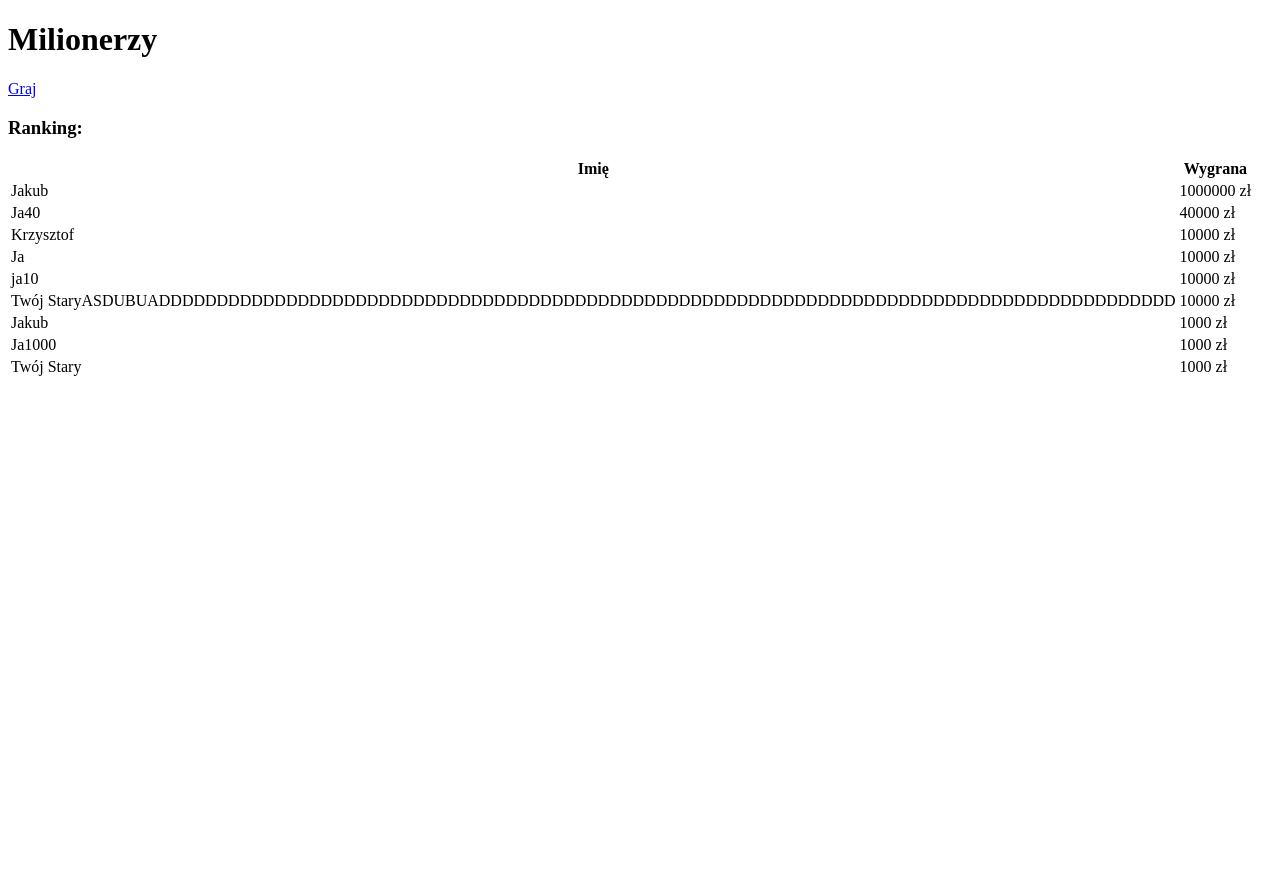
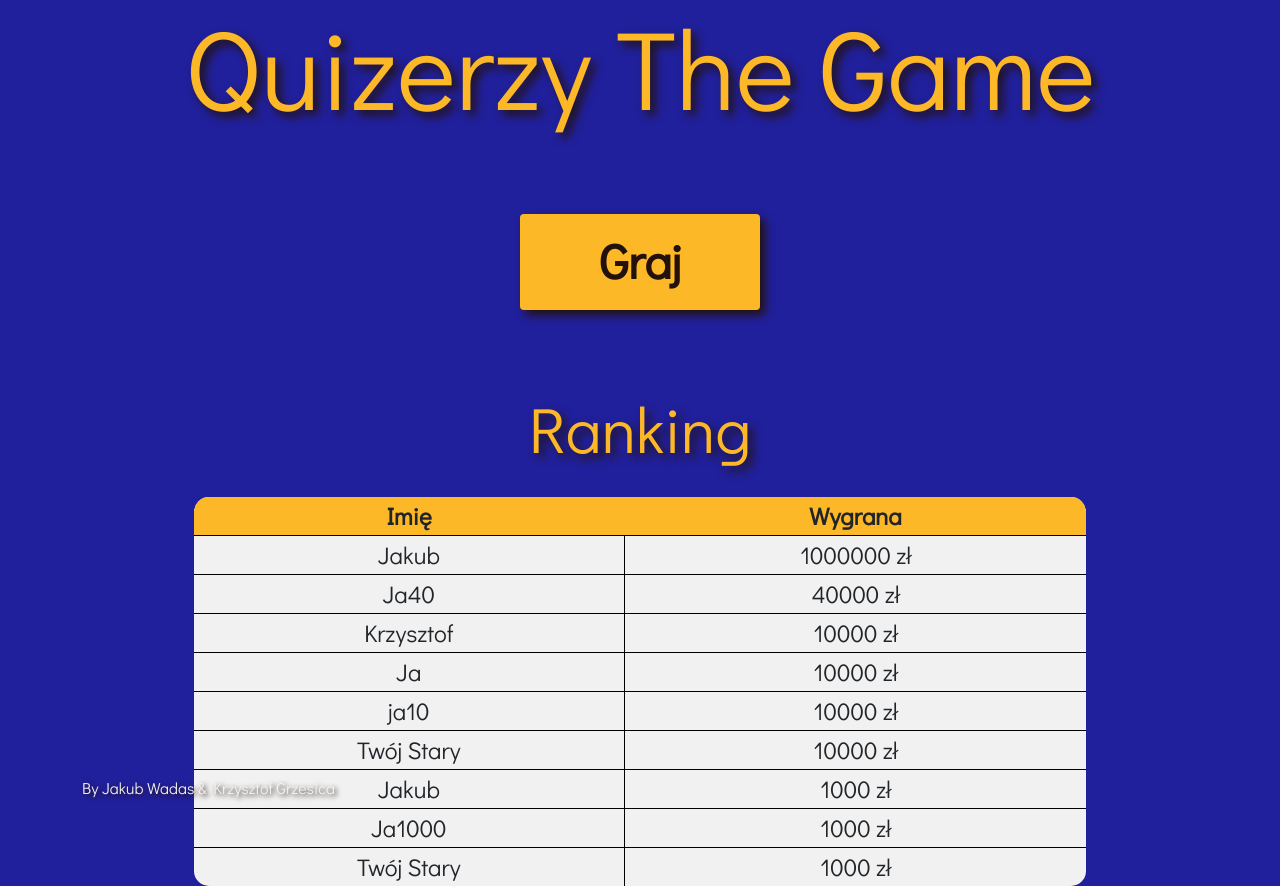
Before and after one commit to Jakub-19/Projekt_Quizerzy, a PHP site: page / in a window 1280 px wide. Before the commit the page ends 376 px from the top, so only its background shows below. Run offline with PHP 8.4, Linux system fonts and the light colour scheme.

Commit message:
Css Strony startowej

```diff
--- a/index.php
+++ b/index.php
@@ -3,23 +3,98 @@
 	<head>
 		<meta  charset="UTF-8" />
 		<title>Milionerzy</title>
-	</head>
+		<link href='https://fonts.googleapis.com/css?family=Didact Gothic' rel='stylesheet'>
+		<script src="https://ajax.googleapis.com/ajax/libs/jquery/3.5.1/jquery.min.js"></script>
+		<link href="https://cdn.jsdelivr.net/npm/bootstrap@5.0.0-beta1/dist/css/bootstrap.min.css" rel="stylesheet" integrity="sha384-giJF6kkoqNQ00vy+HMDP7azOuL0xtbfIcaT9wjKHr8RbDVddVHyTfAAsrekwKmP1" crossorigin="anonymous">
+		<script src="https://cdn.jsdelivr.net/npm/bootstrap@5.0.0-beta1/dist/js/bootstrap.bundle.min.js" integrity="sha384-ygbV9kiqUc6oa4msXn9868pTtWMgiQaeYH7/t7LECLbyPA2x65Kgf80OJFdroafW" crossorigin="anonymous"></script>
+	<style>
+		html {
+			height: 100%;
+		}
+		body {
+			height: 100%;
+			background-color: #21209c;
+			margin: 0;
+		}
+		h1 {
+			color: #fdb827;
+			font-size: 7em;
+			margin-bottom: 80px;
+			text-shadow: 5px 5px 10px #23120b;
+			font-family: 'Didact Gothic';
+		}
+
+		h3 {
+			color: #fdb827;
+			font-size: 4em;
+			text-shadow: 5px 5px 10px #23120b;
+			margin-bottom: 30px;
+			font-family: 'Didact Gothic';
+		}
+		#playBtn {
+			width: 5em;
+			height: 2em;
+			color: #23120b;
+			background-color: #fdb827;
+			font-size: 3em;
+			margin-bottom: 80px;
+			box-shadow: 5px 5px 10px #23120b;
+			font-family: 'Didact Gothic';
+		}
+		#playBtn:hover, #playBtn:focus {
+			transition: 0.8s;
+			background-color:#23120b;
+			color: #fdb827;
+		}
+		footer {
+			position: absolute;
+			bottom: 0;
+			color: #f1f1f1;
+			text-shadow: 2px 2px 5px #23120b;
+			font-family: 'Didact Gothic';
+		}
+		table {
+			background-color: #f1f1f1;
+			border-radius: 15px;
+			font-size: 1.5em;
+			font-family: 'Didact Gothic';
+		}
+		td {
+			border-top: 1px solid black;
+		}
+		tr td:first-child {
+			border-right: 1px solid black;
+		}
+		th:first-child {
+			border-top-left-radius: 15px;
+		}
+		th + th{
+			border-top-right-radius: 15px;
+		}
+	</style>
+		</head>
 
 	<body>
-	<header>
-		<h1>Milionerzy</h1>
+		<div class="container">
+		<header>
+		<h1 class="text-center">Quizerzy The Game</h1>
 	</header>
-		<main>
-			<a href="game.html">Graj</a>
-			<h3>Ranking:</h3>
-			<?php
+		<main class="row">
+		<div class="col-12 text-center">
+		<a href="game.html" id="playBtn" class="btn text-center fw-bold align-content-center pt-1">Graj</a>
+		</div>
+		<div class="col-12 text-center">
+		<h3>Ranking</h3>
+			<div class="row">
+				<div class="col col-12 justify-content-center text-center">
+				<?php
 				$path = "scripts/results.json";
 				$file = fopen($path, "r");
 				$data = fread($file, filesize($path));
 				fclose($file);
 				$data = json_decode($data);
 
-				echo "<table><tr><th>Imię</th><th>Wygrana</th></tr>";
+				echo "<table style='width:80%; margin: auto;'><thead style='background-color: #fdb827;'><tr><th scope='col'>Imię</th><th scope='col'>Wygrana</th></tr></thead><tbody>";
 				foreach($data as $value)
 				{
 					$prize = 0;
@@ -65,16 +140,26 @@
 							break;
 					}
 
-					echo "<tr>";
+					echo "<tr scope='row'>";
 					echo "<td>".$value->nick."</td>";
 					echo "<td>".$prize." zł</td>";
 					echo "</tr>";
 				}
-				echo "</table>";
+				echo "</tbody></table>";
 			?>
+
+				</div>
+
+			</div>
+		</div>
+
+
+
 		</main>
 		<footer>
+				By Jakub Wadas & Krzysztof Grzesica
+		</footer>
+		</div>
 
-		</footer>
 	</body>
 </html>
--- a/scripts/results.json
+++ b/scripts/results.json
@@ -1 +1 @@
-[{"nick":"Jakub","result":12},{"nick":"Ja40","result":"7"},{"nick":"Krzysztof","result":5},{"nick":"Ja","result":"5"},{"nick":"ja10","result":"5"},{"nick":"Tw\u00f3j StaryASDUBUADDDDDDDDDDDDDDDDDDDDDDDDDDDDDDDDDDDDDDDDDDDDDDDDDDDDDDDDDDDDDDDDDDDDDDDDDDDDDDDDDDDDDDDD","result":"5"},{"nick":"Jakub","result":"2"},{"nick":"Ja1000","result":"2"},{"nick":"Tw\u00f3j Stary","result":"2"}]
+[{"nick":"Jakub","result":12},{"nick":"Ja40","result":"7"},{"nick":"Krzysztof","result":5},{"nick":"Ja","result":"5"},{"nick":"ja10","result":"5"},{"nick":"Tw\u00f3j Stary","result":"5"},{"nick":"Jakub","result":"2"},{"nick":"Ja1000","result":"2"},{"nick":"Tw\u00f3j Stary","result":"2"}]
```
